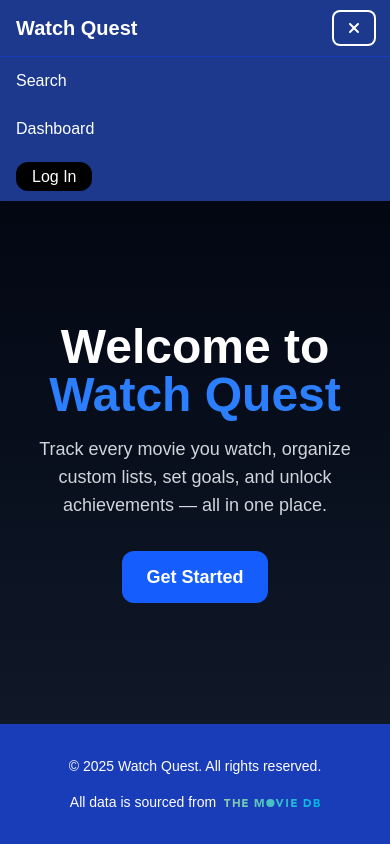
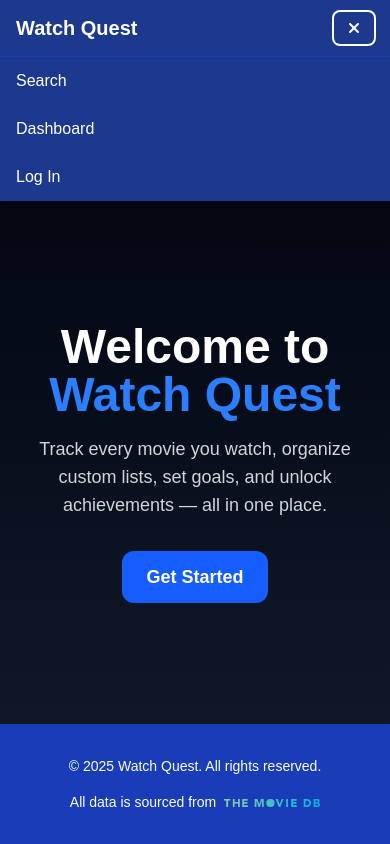
Before and after one commit to DiegoRojo99/Watch-Quest, a Next.js app: page / in a window 390 px wide. Both pictures are taken after a click on the button "Toggle menu". Built offline with nearby package versions, Linux system fonts and the light colour scheme; no server answers.

Commit message:
Login button does not look like button on mobile

```diff
--- a/src/app/components/LoginLogout.tsx
+++ b/src/app/components/LoginLogout.tsx
@@ -4,7 +4,7 @@ import { auth } from "@/lib/firebase";
 import { signOut } from "firebase/auth";
 import Link from "next/link";
 
-export function LoginLogout() {
+export function LoginLogout({mobile = false}: { mobile?: boolean }) {
   const { user, userLoading } = useAuth();
 
   const handleLogout = async () => {
@@ -20,7 +20,7 @@ export function LoginLogout() {
     return (
       <button
         onClick={handleLogout}
-        className="px-4 py-1.5 bg-black text-white rounded-xl hover:bg-gray-800 transition"
+        className={`text-white rounded-xl ${!mobile ? "px-4 py-1.5 bg-black hover:bg-gray-800" : ""} transition`}
       >
         Log Out
       </button>
@@ -28,7 +28,7 @@ export function LoginLogout() {
   }
 
   return (
-    <Link href="/login" className="px-4 py-1.5 bg-black text-white rounded-xl hover:bg-gray-800 transition">
+    <Link href="/login" className={`text-white rounded-xl ${!mobile ? "px-4 py-1.5 bg-black hover:bg-gray-800" : ""} transition`}>
       Log In
     </Link>
   );
--- a/src/app/components/NavBar.tsx
+++ b/src/app/components/NavBar.tsx
@@ -25,7 +25,7 @@ export default function Navbar() {
             Dashboard
           </Link>
           {/* <Link href="/lists" className="text-white hover:text-black transition">Lists</Link> */}
-          <LoginLogout />
+          <LoginLogout mobile={false} />
         </div>
 
         {/* Mobile Hamburger Button */}
@@ -63,7 +63,7 @@ export default function Navbar() {
             Lists
           </Link> */}
           <div className="px-4 py-3">
-            <LoginLogout />
+            <LoginLogout mobile={true} />
           </div>
         </div>
       )}
```
